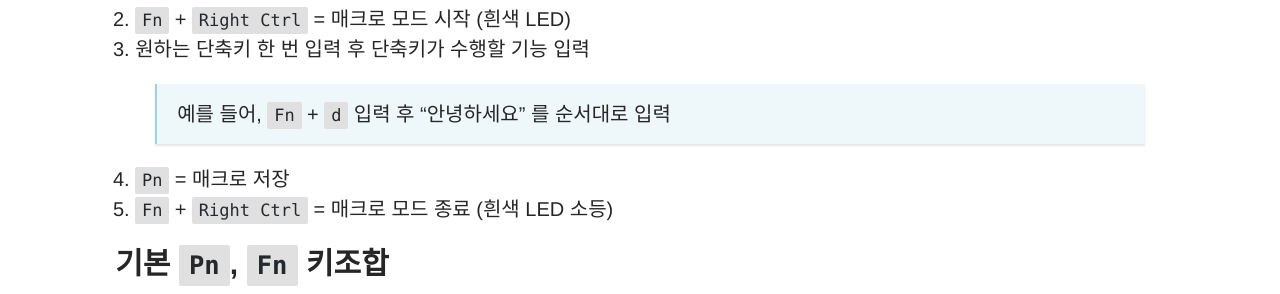
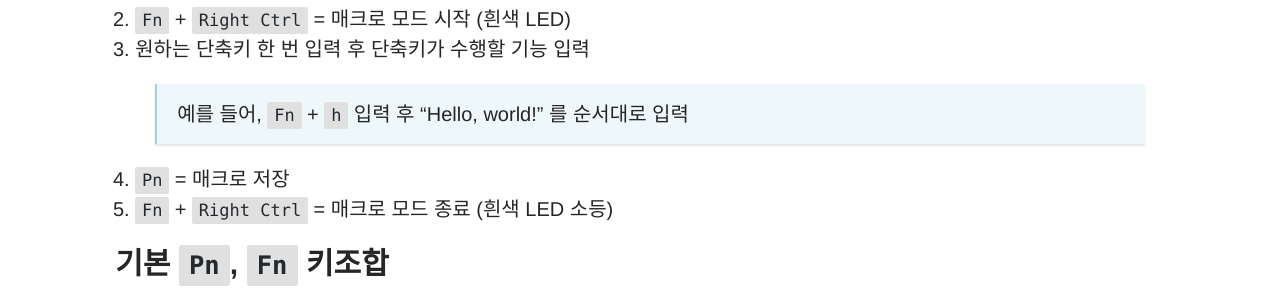
Before and after one commit to fffight88/fffight88.github.io, a Jekyll site: the page built from _posts/2023-06-02-keyboard-setting.md, in a window 1280 px wide. Shown: the part 1041-1335 px from the top of the page. Built offline with Jekyll 4.4.1, drawn with Linux system fonts in a browser that asks for light colours; a script that is not in the unit is left out; comment, search, counter and statistics services are not loaded.

Commit message:
동기화

```diff
--- a/_posts/2023-06-02-keyboard-setting.md
+++ b/_posts/2023-06-02-keyboard-setting.md
@@ -38,7 +38,7 @@ excerpt_separator: <!--more-->
 1. 원하는 레이어를 선택
 1. `Fn` + `Right Ctrl` = 매크로 모드 시작 (흰색 LED)
 1. 원하는 단축키 한 번 입력 후 단축키가 수행할 기능 입력
-> 예를 들어, `Fn` + `d` 입력 후 "안녕하세요" 를 순서대로 입력
+> 예를 들어, `Fn` + `h` 입력 후 "Hello, world!" 를 순서대로 입력
 1. `Pn` = 매크로 저장
 1. `Fn` + `Right Ctrl` = 매크로 모드 종료 (흰색 LED 소등)
 <br>
```
Also changed, not shown: 1 other file.
